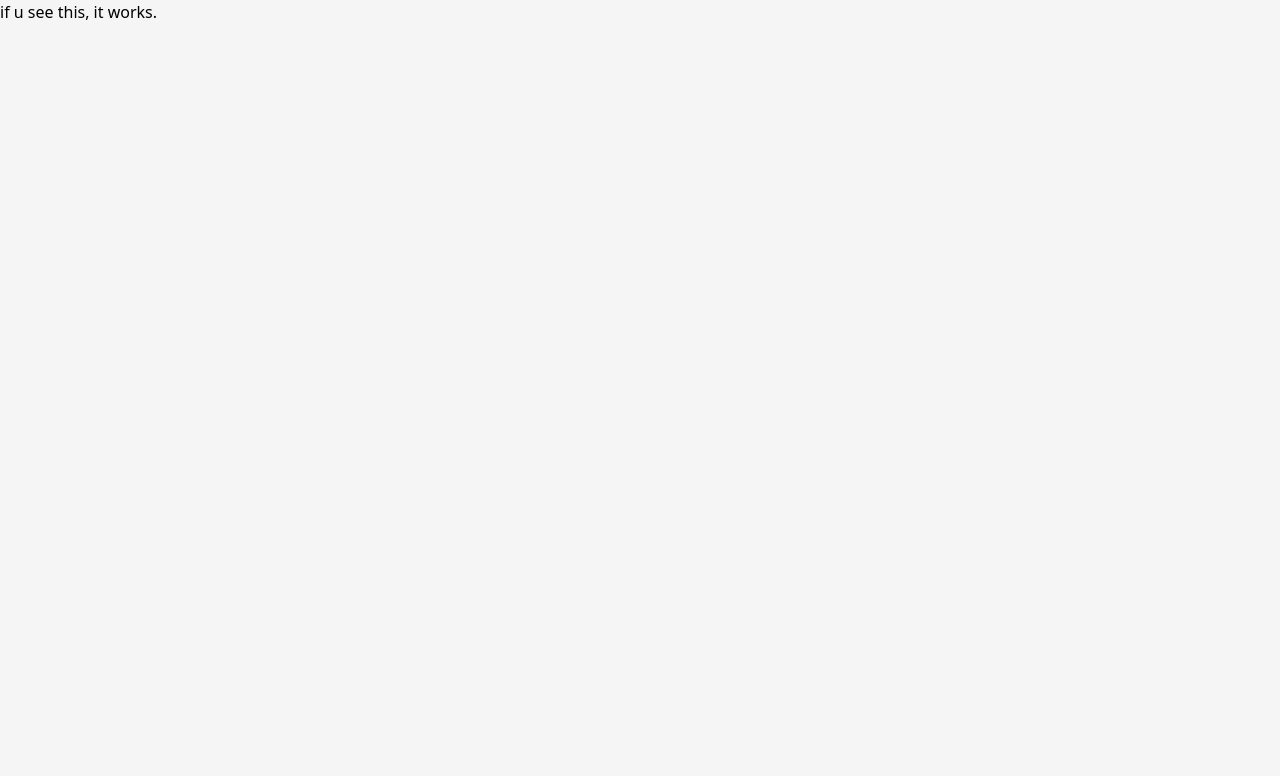
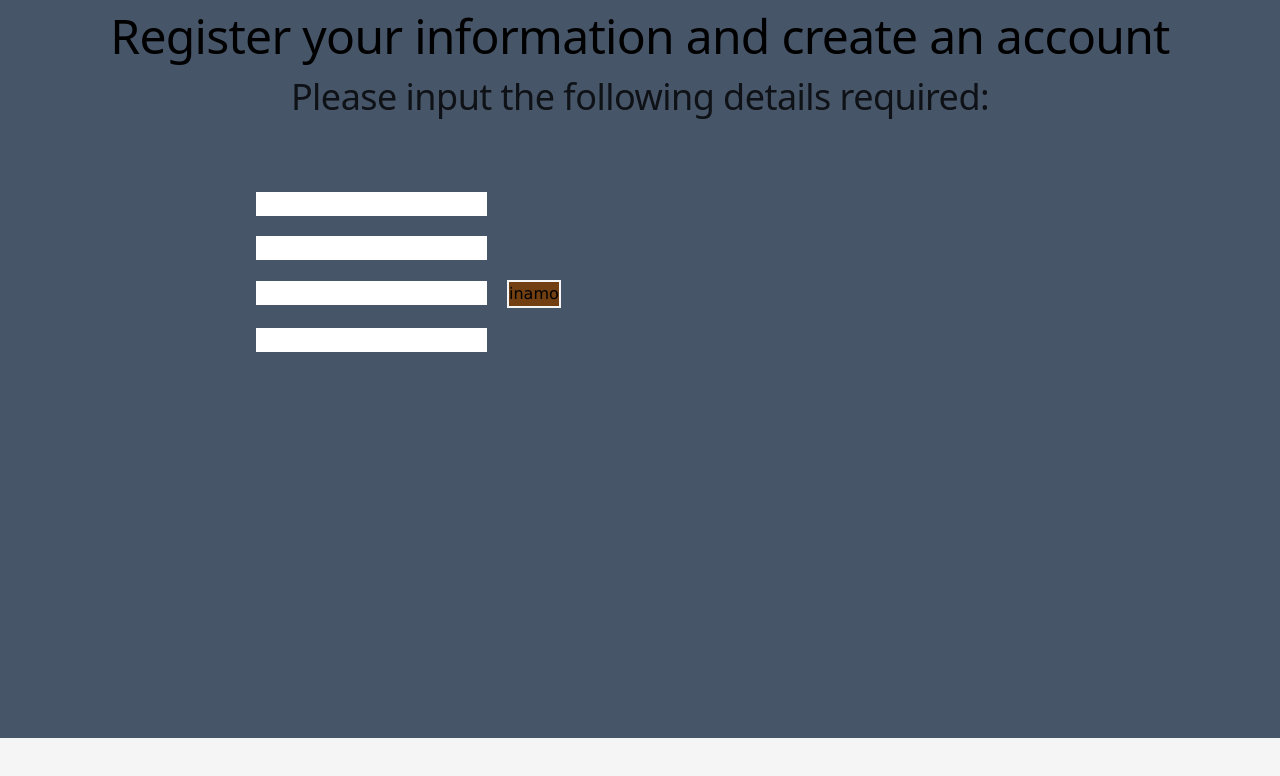
Before and after one commit to Overseer1/BahayKalinga, a React (Create React App) app: page /#/register in a window 1280 px wide. Shown: the top 776 px of the page. Built offline with nearby package versions, Linux system fonts and the light colour scheme.

Commit message:
dev ver 0.0.1
Co-authored-by: Badillo, John Lloyd (Student) <badillo.100587@stamaria.sti.edu.ph>

```diff
--- a/package.json
+++ b/package.json
@@ -4,6 +4,7 @@
   "version": "0.1.0",
   "private": true,
   "dependencies": {
+    "@supabase/supabase-js": "^2.31.0",
     "@testing-library/jest-dom": "^5.16.5",
     "@testing-library/react": "^13.4.0",
     "@testing-library/user-event": "^13.5.0",
@@ -17,7 +18,7 @@
     "web-vitals": "^2.1.4"
   },
   "scripts": {
-    "predeploy" : "npm run build",
+    "predeploy": "npm run build",
     "deploy": "gh-pages -d build",
     "start": "react-scripts start",
     "build": "react-scripts build",
--- a/src/App.js
+++ b/src/App.js
@@ -1,6 +1,6 @@
 import React from 'react';
 import Home from './pages/Home';
-import Register from './pages/Register';
+import Register from './pages/Register/Register';
 import LogIn from './pages/LogIn';
 import { Routes, Route } from 'react-router-dom';
 
--- a/src/components/NavBar.jsx
+++ b/src/components/NavBar.jsx
@@ -34,7 +34,7 @@ const NavBar = () =>
           <Link className='border-0 text-black bg-[#D0B49F] hover:bg-[#EFF1DB] font-medium hover:font-semibold hover:translate-x-3 rounded-md' onClick={About}>About</Link>
           <Link className='border-0 text-black bg-[#D0B49F] hover:bg-[#EFF1DB] font-medium hover:font-semibold hover:translate-x-3 rounded-md' nponClick={Dono}>Donate</Link>
           <Link className='border-0 text-black bg-[#D0B49F] hover:bg-[#EFF1DB] font-medium hover:font-semibold hover:translate-x-3 rounded-md' onClick={LogIn}>Login</Link>
-          <Link className='border-0 text-black bg-[#D0B49F] hover:bg-[#EFF1DB] font-medium hover:font-semibold hover:translate-x-3 rounded-md' to='/register'onClick={Register}>Sign-up</Link>
+          <Link className='border-0 text-black bg-[#D0B49F] hover:bg-[#EFF1DB] font-medium hover:font-semibold hover:translate-x-3 rounded-md' to='/register' onClick={Register}>Sign-up</Link>
         </div>
       </nav>
     </header>
--- a/src/index.css
+++ b/src/index.css
@@ -193,3 +193,96 @@ li a
 }
 
 /*end for footer only*/
+
+/* start for register only */
+
+.layout
+{
+  width: auto;
+  height: 738px;
+}
+
+.head1
+{
+  width: auto;
+  height: 72px;
+  flex-shrink: 0;
+  color: #000;
+  text-align: center;
+
+  /* Sub-page H1 */
+  font-size: 48px;
+  font-style: normal;
+  font-weight: 400;
+  line-height: 72px; /* 150% */
+  letter-spacing: -0.72px;
+}
+
+.inst
+{
+  width: auto;
+  height: 100px;
+  flex-shrink: 0;
+
+  color: rgba(0, 0, 0, 0.80);
+  text-align: center;
+
+  /* Body P Large */
+  font-size: 36px;
+  font-style: normal;
+  font-weight: 400;
+  line-height: 50px; /* 138.889% */
+  letter-spacing: -0.54px;
+}
+.textBoxes
+{
+  width: 574px;
+  height: 63px;
+  margin: 10px;
+  flex-shrink: 0;
+  border-radius: 15px;
+  background: #D9D9D9;
+}
+.buttonOTP
+{
+  color: #000;
+  text-align: center;
+  font-family: Montserrat;
+  font-size: 25px;
+  font-style: normal;
+  font-weight: 400;
+  line-height: 50px; /* 200% */
+  letter-spacing: -0.375px;
+}
+.buttonPic
+{
+  width: auto;
+  height: 203px;
+  flex-shrink: 0;
+  border-radius: 15px;
+  background: #D9D9D9;
+}
+.instrForID
+{
+  width: auto;
+  height: 100px;
+  flex-shrink: 0;
+}
+.buttonUpload
+{
+  width: auto;
+  height: 52px;
+  flex-shrink: 0;
+  color: rgba(255, 0, 0, 0.80);
+  text-align: center;
+  font-size: 20px;
+  font-style: normal;
+  font-weight: 400;
+  line-height: 30px; /* 150% */
+  letter-spacing: -0.3px;
+}
+.textStyle {
+  @apply text-[rgba(0,0,0,0.80)] text-xl not-italic font-normal leading-[30px] tracking-[-0.3px];
+  font-family: Montserrat;
+}
+/* end for register only */
--- a/src/pages/LogIn.jsx
+++ b/src/pages/LogIn.jsx
@@ -3,7 +3,7 @@ const LogIn = () =>
 {
   return (
     <div>
-      if u see this, it works.
+
     </div>
   )
 }
--- a/src/pages/Register.jsx
+++ /dev/null
@@ -1,12 +0,0 @@
-import React from 'react'
-
-const Register = () =>
-{
-  return (
-    <div className='text-black'>
-        <p>if u see this, it works.</p>
-    </div>
-  )
-}
-
-export default Register
--- /dev/null
+++ b/src/pages/Register/Register.jsx
@@ -0,0 +1,47 @@
+import React from 'react'
+
+const Register = () =>
+{
+  const onmfload = () =>
+  {
+    alert("under development. see Project for reference.");
+  }
+  const connect = () =>
+  {
+    //for database connection
+  }
+  const read = () =>
+  {
+
+  }
+  const update = () =>
+  {
+
+  }
+  const Delete = () =>
+  {
+    //
+  }
+  return (
+    <div className='layout bg-slate-600' >
+        <h1 className='head1 font-sans'>Register your information and create an account</h1>
+        <p className='inst'>Please input the following details required:</p>
+        <form className=''>
+          <label className=''>
+            <input className='mt-5 ml-64' type="text" id="NameOfUser"/>
+            <br/>
+            <input className='mt-5 ml-64' type="text" id="AddressOfUser"/>
+            <br/>
+            <input className='mt-5 ml-64' type="number" id="MobileNumber"/>
+            <button className='bg-yellow-900 mt-5 ml-5 p-0' onClick={onmfload}>inamo</button>
+            <br/>
+            <input className='mt-5 ml-64' type="text" id="OTP"/>
+            <br/>
+
+          </label>
+        </form>
+    </div >
+  )
+}
+
+export default Register
```
Also changed, not shown: src/pages/Home.jsx (+3 -6 lines), 1 other file (tests, documents, lock files or other folders).
